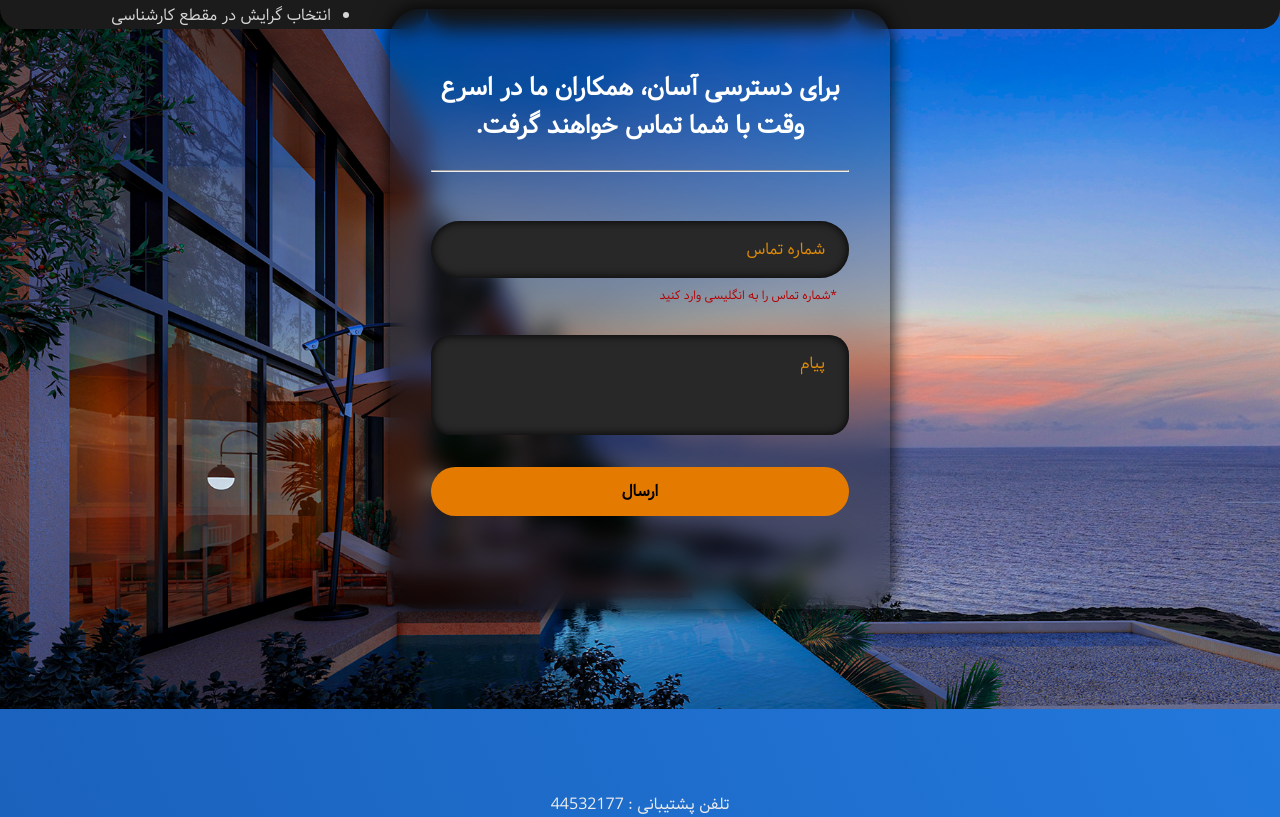
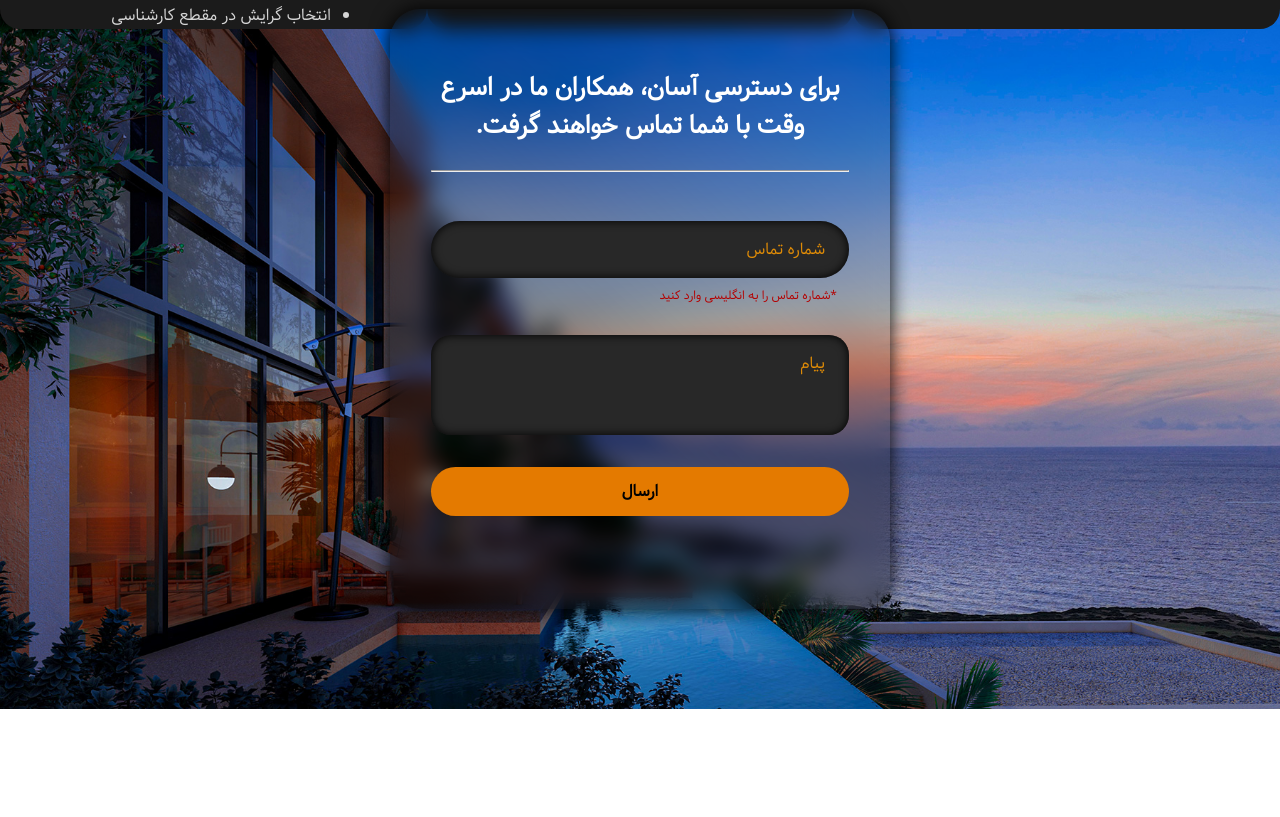
Before and after one commit to CyProperty/ContactUs, a plain HTML site: page index.html in a window 1280 px wide. Shown: the part 1691-2508 px from the top of the page. After the commit the page ends 2400 px from the top, so only its background shows below. Drawn offline with Linux system fonts and the light colour scheme.

Commit message:
Update index.html

```diff
--- a/index.html
+++ b/index.html
@@ -148,7 +148,7 @@
                 </form>
             </div>
 
-            <p class="post">تلفن پشتیبانی : 44532177 </p>
+            <p class="post"></p>
         </div>
 
     </section>
```
